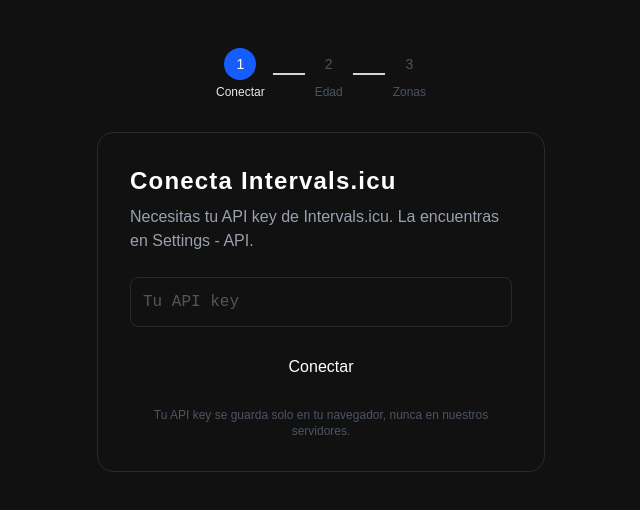
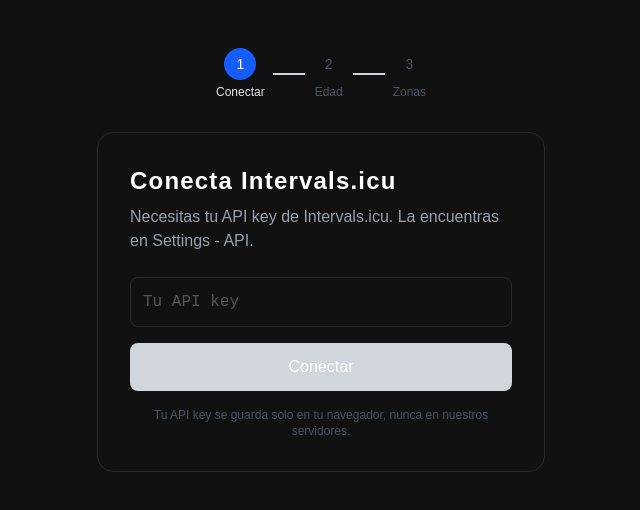
Before and after one commit to adacosdev/runalyzer, a React (Vite) app: page /setup in a window 1280 px wide. Shown: the top 510 px of the page, without its empty margins (319-959 px from the left). Built offline with nearby package versions, Linux system fonts and the light colour scheme.

Commit message:
fix(styles): exclude buttons and links from card background override
- .rounded-xl/2xl/lg/md: add :not(button):not(a) to avoid dark bg on interactive elements

```diff
--- a/src/index.css
+++ b/src/index.css
@@ -48,7 +48,10 @@
 }
 
 /* Cards y contenedores */
-.rounded-xl, .rounded-2xl, .rounded-lg, .rounded-md {
+.rounded-xl:not(button):not(a),
+.rounded-2xl:not(button):not(a),
+.rounded-lg:not(button):not(a),
+.rounded-md:not(button):not(a) {
   background-color: #111111 !important;
 }
 
```
